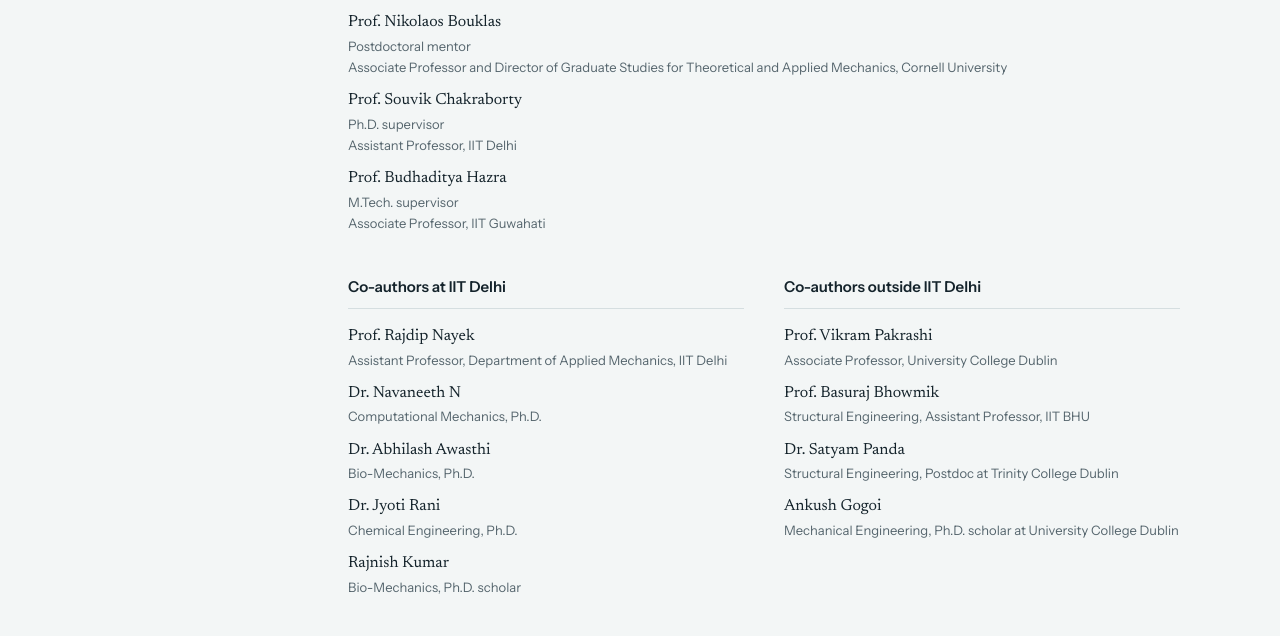
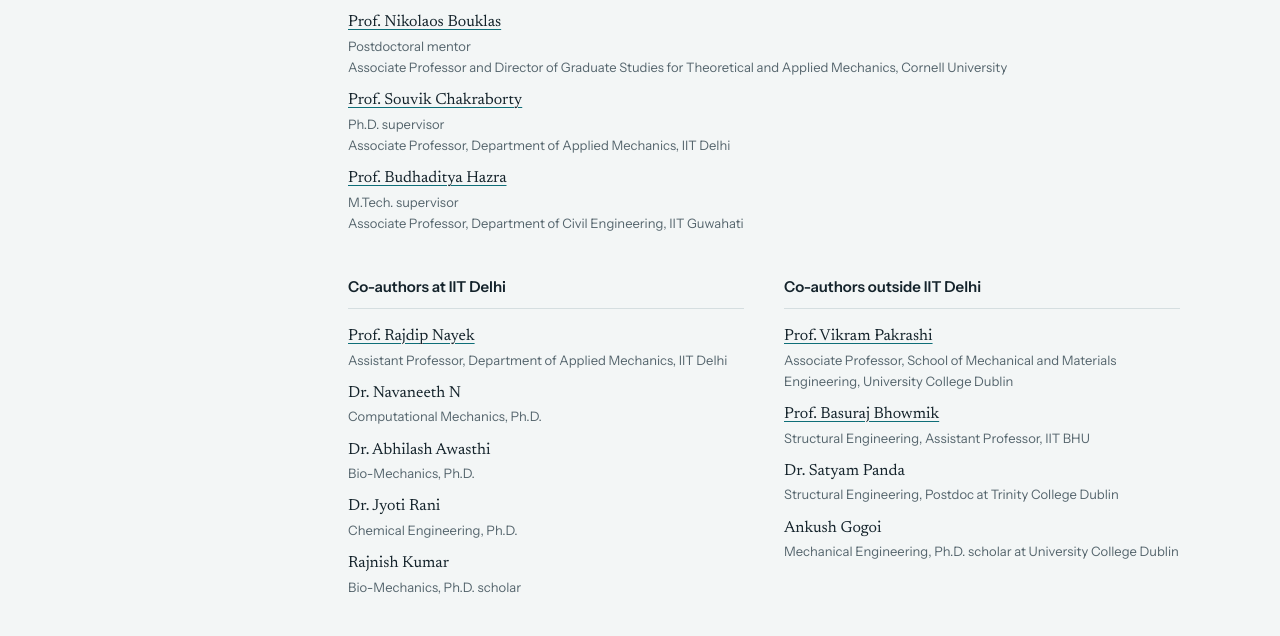
Before and after one commit to TapasTripura/TapasTripura.github.io, a plain HTML site: page collaborations.html in a window 1280 px wide. Shown: the part 155-791 px from the top of the page. Drawn offline with Linux system fonts and the light colour scheme.

Commit message:
People: link names to their webpages, update positions from CV

```diff
--- a/collaborations.html
+++ b/collaborations.html
@@ -37,15 +37,15 @@
           <div class="wide">
             <h3>Mentor and supervisors</h3>
             <ul>
-              <li>Prof. Nikolaos Bouklas <span class="role">Postdoctoral mentor</span><span class="role">Associate Professor and Director of Graduate Studies for Theoretical and Applied Mechanics, Cornell University</span></li>
-              <li>Prof. Souvik Chakraborty <span class="role">Ph.D. supervisor</span><span class="role">Assistant Professor, IIT Delhi</span></li>
-              <li>Prof. Budhaditya Hazra <span class="role">M.Tech. supervisor</span><span class="role">Associate Professor, IIT Guwahati</span></li>
+              <li><a href="https://www.duffield.cornell.edu/people/nikolaos-bouklas/" target="_blank" rel="noopener">Prof. Nikolaos Bouklas</a> <span class="role">Postdoctoral mentor</span><span class="role">Associate Professor and Director of Graduate Studies for Theoretical and Applied Mechanics, Cornell University</span></li>
+              <li><a href="https://www.csccm.in/" target="_blank" rel="noopener">Prof. Souvik Chakraborty</a> <span class="role">Ph.D. supervisor</span><span class="role">Associate Professor, Department of Applied Mechanics, IIT Delhi</span></li>
+              <li><a href="https://www.iitg.ac.in/budhaditya.hazra/homepage/index.html" target="_blank" rel="noopener">Prof. Budhaditya Hazra</a> <span class="role">M.Tech. supervisor</span><span class="role">Associate Professor, Department of Civil Engineering, IIT Guwahati</span></li>
             </ul>
           </div>
           <div>
             <h3>Co-authors at IIT Delhi</h3>
             <ul>
-              <li>Prof. Rajdip Nayek <span class="role">Assistant Professor, Department of Applied Mechanics, IIT Delhi</span></li>
+              <li><a href="https://sites.google.com/view/rajdip-nayek/" target="_blank" rel="noopener">Prof. Rajdip Nayek</a> <span class="role">Assistant Professor, Department of Applied Mechanics, IIT Delhi</span></li>
               <li>Dr. Navaneeth N <span class="role">Computational Mechanics, Ph.D.</span></li>
               <li>Dr. Abhilash Awasthi <span class="role">Bio-Mechanics, Ph.D.</span></li>
               <li>Dr. Jyoti Rani <span class="role">Chemical Engineering, Ph.D.</span></li>
@@ -55,8 +55,8 @@
           <div>
             <h3>Co-authors outside IIT Delhi</h3>
             <ul>
-              <li>Prof. Vikram Pakrashi <span class="role">Associate Professor, University College Dublin</span></li>
-              <li>Prof. Basuraj Bhowmik <span class="role">Structural Engineering, Assistant Professor, IIT BHU</span></li>
+              <li><a href="https://people.ucd.ie/vikram.pakrashi" target="_blank" rel="noopener">Prof. Vikram Pakrashi</a> <span class="role">Associate Professor, School of Mechanical and Materials Engineering, University College Dublin</span></li>
+              <li><a href="https://www.iitbhu.ac.in/dept/civ/people/basurajciv" target="_blank" rel="noopener">Prof. Basuraj Bhowmik</a> <span class="role">Structural Engineering, Assistant Professor, IIT BHU</span></li>
               <li>Dr. Satyam Panda <span class="role">Structural Engineering, Postdoc at Trinity College Dublin</span></li>
               <li>Ankush Gogoi <span class="role">Mechanical Engineering, Ph.D. scholar at University College Dublin</span></li>
             </ul>
```
